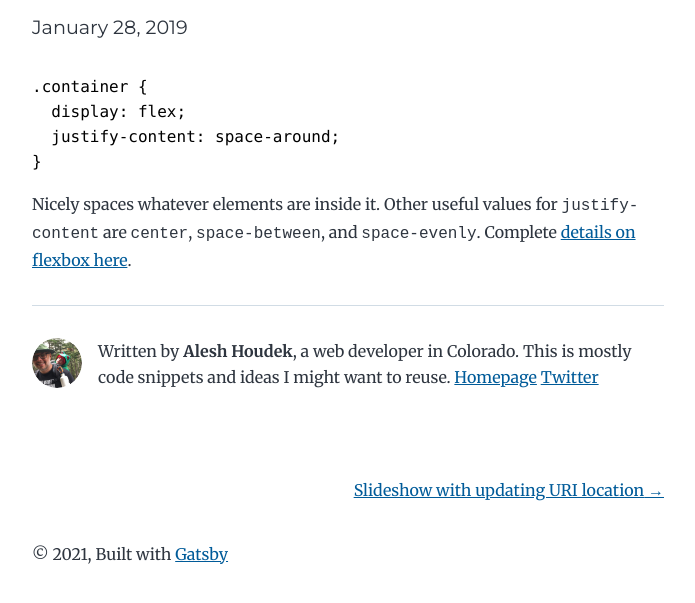
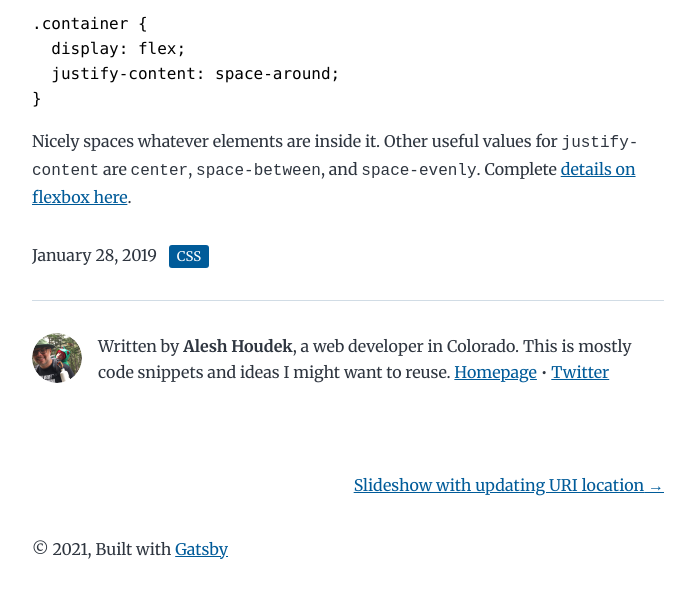
Before and after one commit to aleshh/code-alesh-com, a Gatsby site: page /2019-01-28-simplest-flexbox-example/ in a window 1280 px wide. Shown: the part 165-768 px from the top of the page, without its empty margins (292-987 px from the left). Built offline with nearby package versions, Linux system fonts and the light colour scheme; Gatsby itself is replaced by a stand-in of ours; some packages are replaced by stand-ins of ours; code samples lack their colours.

Commit message:
show article beginnings on homepage and tags and update styling

```diff
--- a/src/components/bio.js
+++ b/src/components/bio.js
@@ -36,7 +36,6 @@ const Bio = () => {
   // Set these values by editing "siteMetadata" in gatsby-config.js
   const author = data.site.siteMetadata?.author
   const social = data.site.siteMetadata?.social
-  const website = data.site.siteMetadata?.siteUrl
 
   const avatar = data?.avatar?.childImageSharp?.fixed
 
@@ -57,7 +56,7 @@ const Bio = () => {
           Written by <strong>{author.name}</strong>, {author?.summary || null}
           {` `}
           <a href="https://alesh.com/">Homepage</a>
-          {` `}
+          {` • `}
           <a href={`https://twitter.com/${social?.twitter || ``}`}>Twitter</a>
         </p>
       )}
--- a/src/style.css
+++ b/src/style.css
@@ -259,7 +259,7 @@ a:focus {
   margin: 0;
 }
 
-.post-list-item {
+/* .post-list-item {
   margin-bottom: var(--spacing-8);
   margin-top: var(--spacing-8);
 }
@@ -277,7 +277,7 @@ a:focus {
 
 .post-list-item header {
   margin-bottom: var(--spacing-4);
-}
+} */
 
 .header-link-home {
   font-weight: var(--fontWeight-bold);
@@ -331,3 +331,21 @@ a:focus {
     list-style-position: inside;
   }
 }
+
+.read-more {
+  margin-top: var(--spacing-8);
+  font-weight: bold;
+}
+
+.tag {
+  margin-left: var(--spacing-2);
+  background-color: var(--color-primary);
+  color: white;
+  padding: 3px 8px;
+  font-size: var(--fontSize-0);
+  border-radius: 3px;
+}
+
+.token.operator {
+  background: none !important;
+}
--- a/src/templates/blog-post.js
+++ b/src/templates/blog-post.js
@@ -23,12 +23,21 @@ const BlogPostTemplate = ({ data, location }) => {
       >
         <header>
           <h1 itemProp="headline">{post.frontmatter.title}</h1>
-          <p>{post.frontmatter.date}</p>
         </header>
         <section
           dangerouslySetInnerHTML={{ __html: post.html }}
           itemProp="articleBody"
         />
+        <p>
+          {post.frontmatter.date}
+
+          {post.frontmatter.tags.map(tag => (
+            <>
+              {" "}
+              <span className="tag">{tag}</span>
+            </>
+          ))}
+        </p>
         <hr />
         <footer>
           <Bio />
@@ -85,6 +94,7 @@ export const pageQuery = graphql`
         title
         date(formatString: "MMMM DD, YYYY")
         description
+        tags
       }
     }
     previous: markdownRemark(id: { eq: $previousPostId }) {
```
Also changed, not shown: src/pages/index.js (+6 -2 lines).
